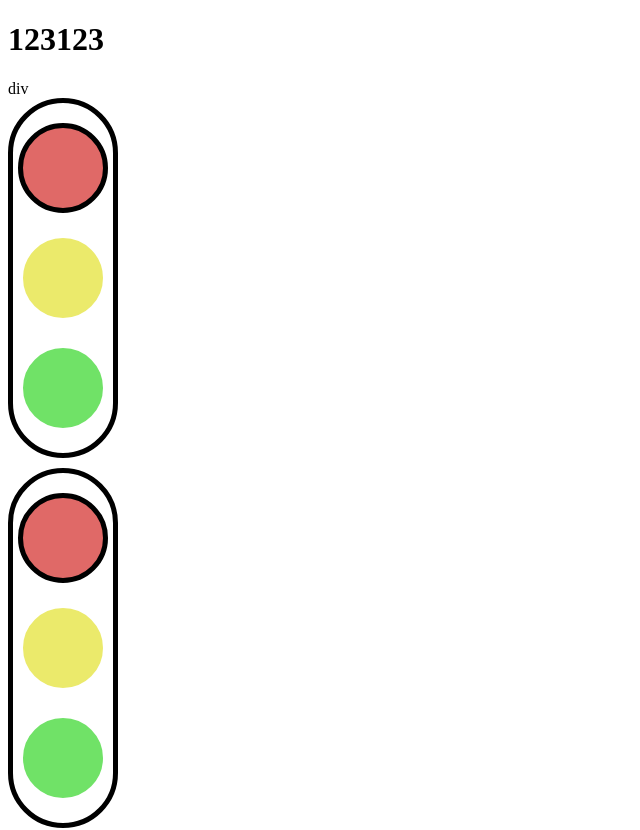
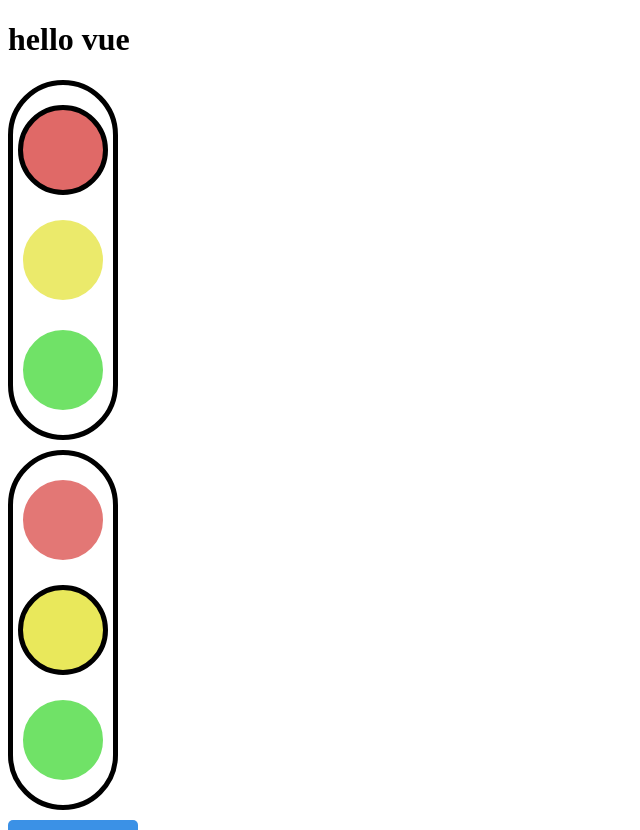
Before and after one commit to guhl0427/vite-demo, a Vue app: page / in a window 1280 px wide. Shown: the top 830 px of the page, without its empty margins (0-640 px from the left). Built offline with nearby package versions, Linux system fonts and the light colour scheme.

Commit message:
chore: fix volar

```diff
--- a/src/vue/App.vue
+++ b/src/vue/App.vue
@@ -7,8 +7,7 @@ const light = ref([
 ])
 </script>
 <template>
-  <h1>123123</h1>
-  div
+  <h1>hello vue</h1>
   <div class="traffic-lights">
     <div class="light-cursor light light-color-red" />
     <div class="light light-color-yellow" />
--- a/tsconfig.json
+++ b/tsconfig.json
@@ -29,6 +29,8 @@
     "src"
   ],
   "exclude": [
+    "node_modules",
+    "dist",
     "src/react",
     // "src/vue"
   ]
```
